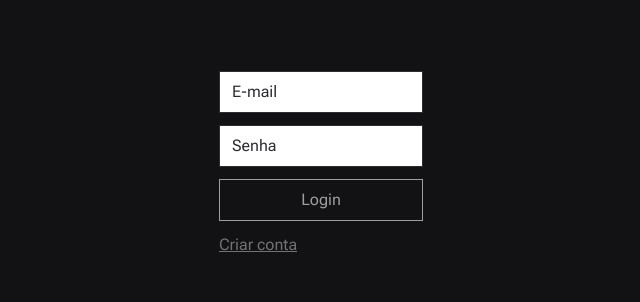
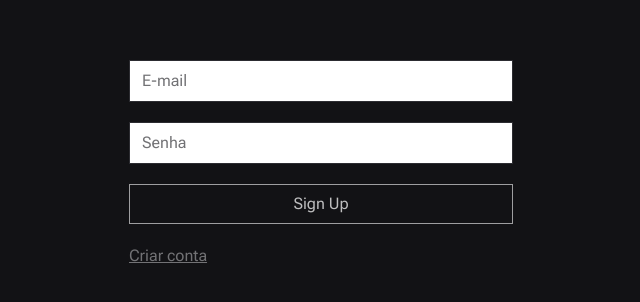
Before and after one commit to samuelsilvati/task-flow, a Next.js app: page /auth in a window 1280 px wide. Shown: the part 236-538 px from the top of the page, without its empty margins (319-959 px from the left). Built offline with nearby package versions, Linux system fonts and the light colour scheme; no server answers.

Commit message:
fix: does the error handling of the login

```diff
--- a/src/app/auth/page.tsx
+++ b/src/app/auth/page.tsx
@@ -1,36 +1,91 @@
 'use client'
 import { api } from '@/lib/api'
-import { FormEvent } from 'react'
+import { useState } from 'react'
 import Cookies from 'js-cookie'
 import { useRouter } from 'next/navigation'
+import { z } from 'zod'
+import { useForm } from 'react-hook-form'
+import { zodResolver } from '@hookform/resolvers/zod'
 import Link from 'next/link'
+import Loading from '../components/Loaging'
+import toast from '../components/Toast'
+
+const createUserformSchema = z.object({
+  email: z.string().nonempty('E-mail obrigatório').email('E-mail inválido'),
+  password: z.string().min(4, 'A senha deve ter pelo menos 4 caracteres'),
+})
+
+type CreateUserFormData = z.infer<typeof createUserformSchema>
 
 export default function Auth() {
+  const [isLoading, setIsLoading] = useState(false)
   const router = useRouter()
-  async function handleAuth(event: FormEvent<HTMLFormElement>) {
-    event.preventDefault()
-    const formData = new FormData(event.currentTarget)
-    try {
-      const authResponse = await api.post('/auth', {
-        email: formData.get('email'),
-        password: formData.get('password'),
+
+  const {
+    register,
+    handleSubmit,
+    formState: { errors },
+  } = useForm<CreateUserFormData>({
+    resolver: zodResolver(createUserformSchema),
+  })
+  function handleAuth(data: any) {
+    setIsLoading(true)
+    api
+      .post('/auth', data)
+      .then((response) => {
+        const token = response.data.token
+        Cookies.set('token', token, { expires: 7, path: '/' })
+        router.push('/dashboard')
       })
-      const token = authResponse.data.token
-      Cookies.set('token', token, { expires: 7, path: '/' })
-      router.push('/dashboard')
-    } catch (err) {
-      console.log(err)
-    }
+      .catch((error) => {
+        setIsLoading(false)
+        toast.error(`${error.response.data.message}`)
+      })
   }
 
   return (
     <div className="flex h-full w-full items-center justify-center">
-      <form onSubmit={handleAuth} className="flex flex-col gap-3 text-gray-800">
-        <input type="email" placeholder="E-mail" name="email" />
-        <input type="password" placeholder="Senha" name="password" />
-        <button type="submit" className="border py-2 text-gray-200">
-          Login
-        </button>
+      <form
+        onSubmit={handleSubmit(handleAuth)}
+        className="flex w-full max-w-xs flex-col gap-5 text-gray-800 md:max-w-sm"
+      >
+        <div>
+          <input
+            type="email"
+            placeholder="E-mail"
+            {...register('email')}
+            className="relative block w-full placeholder-gray-300"
+          />
+          {errors.email && (
+            <span className="absolute text-sm text-red-300">
+              {errors.email.message}{' '}
+            </span>
+          )}
+        </div>
+        <div>
+          <input
+            type="password"
+            placeholder="Senha"
+            {...register('password')}
+            className="relative block w-full placeholder-gray-300"
+          />
+          {errors.password && (
+            <span className="absolute text-sm text-red-300">
+              {errors.password.message}{' '}
+            </span>
+          )}
+        </div>
+
+        {!isLoading ? (
+          <button type="submit" className="h-10 border text-gray-100">
+            Sign Up
+          </button>
+        ) : (
+          <div className="h-10 border text-center text-gray-100">
+            <Loading />
+          </div>
+        )}
+
         <Link href="/signup" className="text-gray-300 underline">
           Criar conta
         </Link>
```
